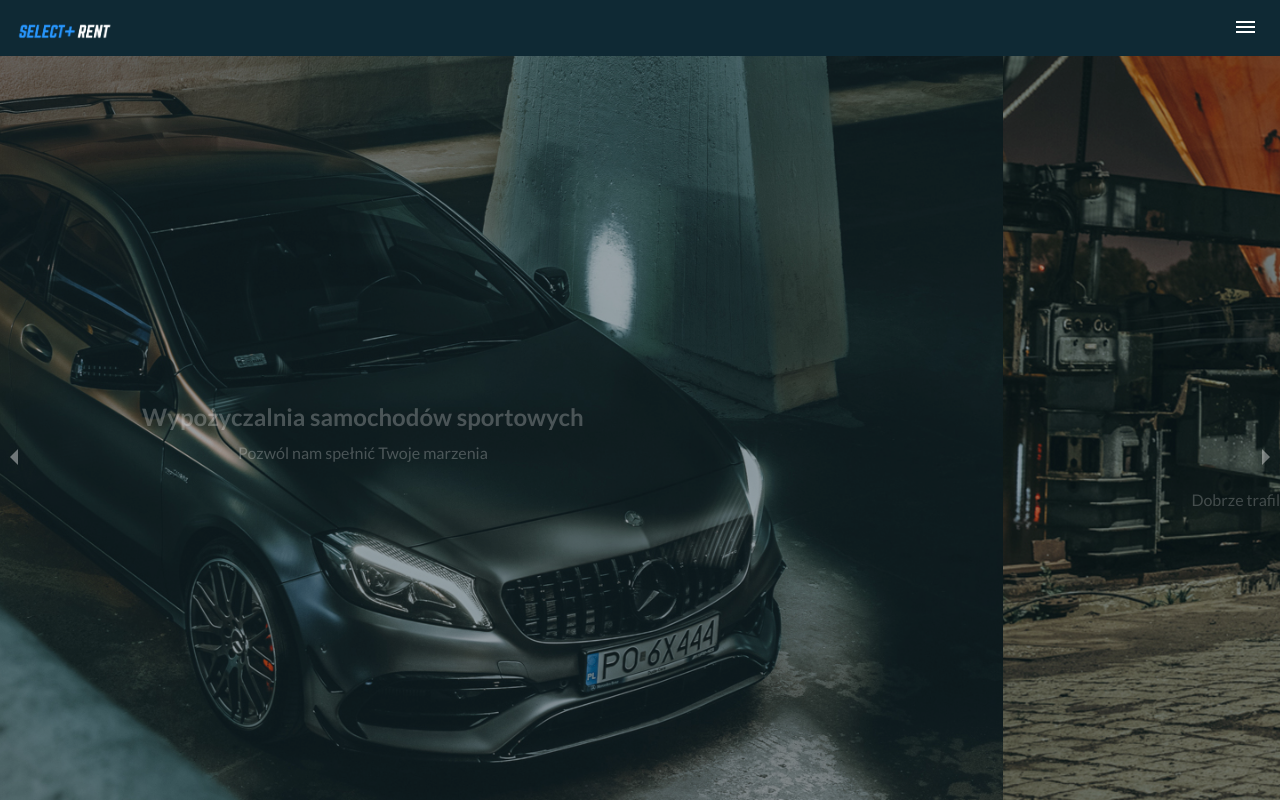
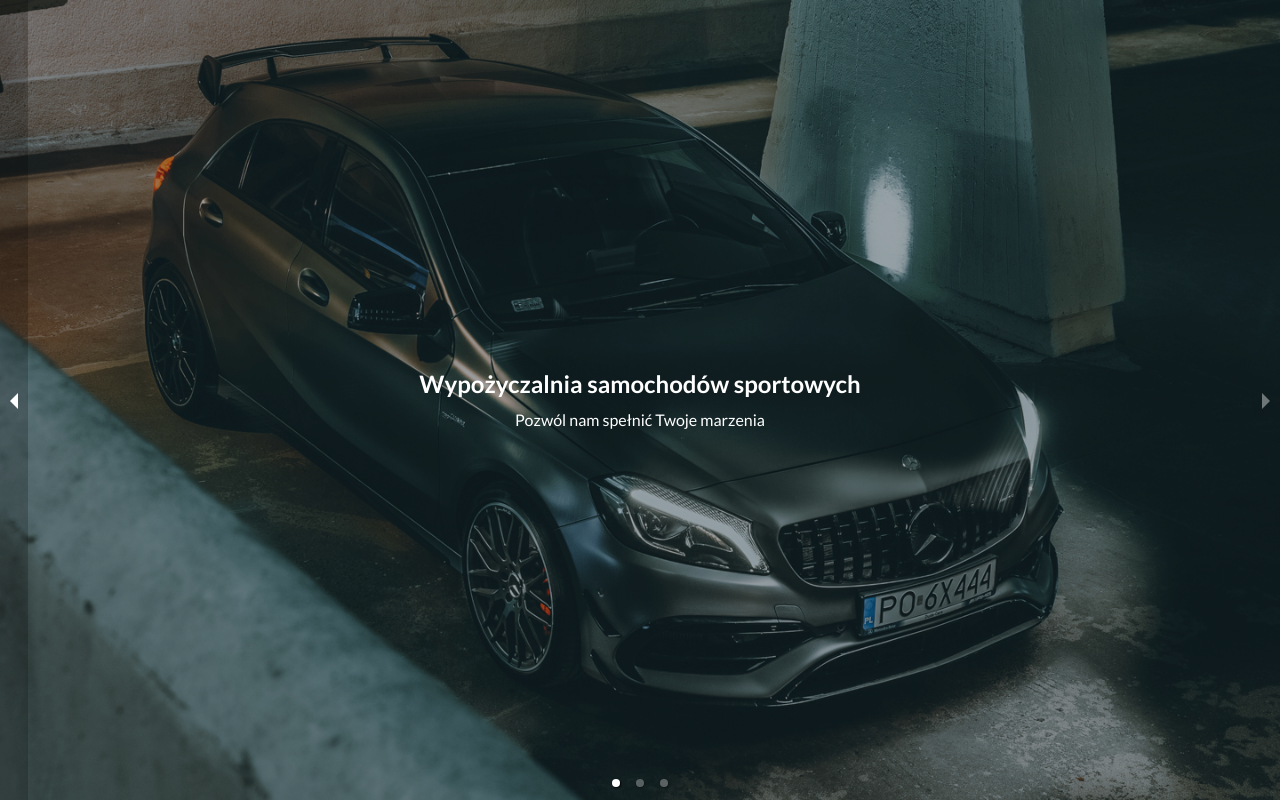
Before and after one commit to Arthvr96/Select-Plus-Rent-old, a React (Create React App) app: page / in a window 1280 px wide. Shown: the top 800 px of the page. Built offline with nearby package versions, Linux system fonts and the light colour scheme.

Commit message:
Mediaqueres for herosection, create header animations slidein and sildeout on scroll for desktop

```diff
--- a/src/components/HamburgerMenu/HamburgerMenu.js
+++ b/src/components/HamburgerMenu/HamburgerMenu.js
@@ -1,6 +1,7 @@
 import React from 'react';
 import styled from 'styled-components';
 import { zindex } from 'utilites/zindex';
+import media from 'utilites/media';
 import Navigation from 'components/Navigation/Navigation';
 
 const ButtonHamburger = styled.button`
@@ -13,6 +14,10 @@
   border: 0;
   background-color: transparent;
   cursor: pointer;
+
+  ${media.desktop`
+    display:none;
+  `}
 `;
 
 const HamburgerBox = styled.span`
@@ -100,7 +105,10 @@
             <HamburgerInner isOpen={isOpen} />
           </HamburgerBox>
         </ButtonHamburger>
-        <Navigation linkActived={this.toggleHamburger} isOpen={isOpen} />
+        <Navigation
+          linkActived={window.innerWidth < 1100 ? this.toggleHamburger : ''}
+          isOpen={isOpen}
+        />
       </>
     );
   }
--- a/src/components/Navigation/Navigation.js
+++ b/src/components/Navigation/Navigation.js
@@ -2,6 +2,7 @@
 import styled from 'styled-components';
 import { Link } from 'react-scroll';
 import { zindex } from 'utilites/zindex';
+import media from 'utilites/media';
 import { NavigationLinks as data } from 'data/navigationLinks';
 
 const NavigationSection = styled.nav`
@@ -15,6 +16,12 @@
   transform: ${({ isOpen }) => (isOpen ? 'translateX(-100vw);' : 'translateX(0);')};
   background-color: ${({ theme }) => theme.colors.tertiary};
   transition: transform 1s ease-in-out;
+
+  ${media.desktop`
+    position:static;
+    height:100%;
+    background-color: transparent;
+  `}
 `;
 
 const NavigationList = styled.ul`
@@ -26,8 +33,20 @@
   height: 100vh;
   list-style: none;
 
+  ${media.desktop`
+    flex-direction: row;
+    align-items:flex-start;
+    justify-content:flex-end;
+    height:100%;
+    padding-right: 13rem;
+  `}
+
   li {
+    margin: 2.8rem 0 0 2rem;
+    transform: translateY(-50%);
+    position: relative;
     margin-bottom: 4rem;
+    cursor: pointer;
   }
 
   li a {
@@ -36,6 +55,12 @@
     color: ${({ theme }) => theme.colors.font.secondary};
     text-decoration: none;
     text-transform: uppercase;
+
+    ${media.desktop`
+      font-size: ${({ theme }) => theme.size.desktop.s};
+      font-weight: ${({ theme }) => theme.fontWeight.normal};
+      text-transform: none;
+    `}
   }
 `;
 
@@ -52,6 +77,10 @@
   background: #0c212a;
   transform: ${({ isOpen }) => (isOpen ? 'translateY(0%);' : 'translateY(100%);')};
   transition: transform 0.8s 0.8s ease-out;
+
+  ${media.desktop`
+    display:none;
+  `}
 
   p {
     font-size: ${({ theme }) => theme.size.mobile.s};
@@ -72,6 +101,10 @@
   width: 100%;
   height: 5.6rem;
   background: #0c212a;
+
+  ${media.desktop`
+    display:none;
+  `}
 `;
 
 const Navigation = ({ isOpen, linkActived }) => {
--- a/src/templates/CarsInfo/CarsInfo.js
+++ b/src/templates/CarsInfo/CarsInfo.js
@@ -9,7 +9,7 @@
   flex-direction: column;
   align-items: center;
   width: 100%;
-  background: ${({ theme }) => theme.colors.primary};
+  background: ${({ theme }) => theme.colors.lightergrey};
 `;
 
 const Header = styled.h3`
--- a/src/templates/Header/Header.js
+++ b/src/templates/Header/Header.js
@@ -1,6 +1,7 @@
 import React, { useRef, useEffect } from 'react';
 import styled from 'styled-components';
 import { zindex } from 'utilites/zindex';
+import media from 'utilites/media';
 import HamburgerMenu from 'components/HamburgerMenu/HamburgerMenu';
 import logo from 'assets/imgaes/HeroSection/logo2.png';
 
@@ -15,12 +16,32 @@
   background-color: ${({ theme }) => theme.colors.tertiary};
   transition: transform 0.4s ease-in-out;
 
+  ${media.desktop`
+    transition: transform 0.4s ease-in-out, background-color 0.4s 0.4s ease-in-out;
+    background-color: transparent;
+    margin-top:6.4rem;
+  `}
+
   &.isHide {
     transform: translateY(-5.6rem);
   }
 
-  &.isVisible {
-    transform: translateY(0);
+  &.scaledToSmall {
+    transform: translateY(-6.4rem);
+    background-color: ${({ theme }) => theme.colors.tertiary};
+  }
+
+  &.scaledToSmall .logo {
+    width: 10rem;
+  }
+
+  &.scaledToBig {
+    transition: transform 0.4s 0.2s ease-in-out, background-color 0.4s ease-in-out;
+    background-color: transparent;
+  }
+
+  &.isHideDesktop {
+    transform: translateY(-12rem);
   }
 `;
 
@@ -28,18 +49,36 @@
   position: relative;
   z-index: ${zindex.lvl8};
   display: inline-block;
-  margin-left: 1.5rem;
+
+  a {
+    display: flex;
+    align-items: center;
+    width: 10rem;
+    margin-left: 1.5rem;
+
+    ${media.desktop`
+      width:30rem;
+      margin-left: 13rem;
+    `}
+  }
 
   img {
     width: 10rem;
     height: auto;
+    transition: width 0.4s ease-in-out;
+
+    ${media.desktop`
+      width:30rem;
+    `}
   }
 `;
 
 const Header = () => {
   let headerSection = useRef(null);
   let scrollPos = window.scrollY;
+  let scrollPosX = window.scrollY;
   let isVisable = false;
+  let isScaled = false;
 
   const changeVisable = () => {
     if (isVisable === false) {
@@ -57,17 +96,56 @@
       if (oldScrollPos < scrollPos) {
         if (window.scrollY > 57) {
           headerSection.classList.add('isHide');
-          headerSection.classList.remove('isVisible');
         }
       } else if (oldScrollPos > scrollPos) {
-        headerSection.classList.add('isVisible');
         headerSection.classList.remove('isHide');
       }
     }
   };
 
+  const showHideAnimationDesktop = () => {
+    const oldScrollPos = scrollPos;
+    scrollPos = window.scrollY;
+    if (scrollPos > window.innerHeight) {
+      if (oldScrollPos < scrollPos) {
+        headerSection.classList.add('isHideDesktop');
+      } else if (oldScrollPos > scrollPos) {
+        headerSection.classList.remove('isHideDesktop');
+      }
+    }
+  };
+
+  const scallHeaderSection = () => {
+    if (isScaled) {
+      headerSection.classList.add('scaledToSmall');
+      headerSection.classList.remove('scaledToBig');
+    } else {
+      headerSection.classList.add('scaledToBig');
+      headerSection.classList.remove('scaledToSmall');
+    }
+  };
+
+  const scallHederSectionTrigger = () => {
+    const viewPortHight = window.innerHeight;
+    scrollPosX = window.scrollY;
+
+    if (!isScaled && scrollPosX > viewPortHight / 2) {
+      isScaled = true;
+      scallHeaderSection();
+    } else if (isScaled && scrollPosX < viewPortHight / 2) {
+      isScaled = false;
+      scallHeaderSection();
+    }
+
+    showHideAnimationDesktop();
+  };
+
   useEffect(() => {
-    window.addEventListener('scroll', showHideAnimation, true);
+    if (window.innerWidth < 1100) {
+      window.addEventListener('scroll', showHideAnimation, true);
+    } else {
+      window.addEventListener('scroll', scallHederSectionTrigger, true);
+    }
   });
 
   return (
@@ -78,7 +156,7 @@
     >
       <Logo>
         <a href="/">
-          <img src={logo} alt="Select Plus Rent" />
+          <img className="logo" src={logo} alt="Select Plus Rent" />
         </a>
       </Logo>
       <HamburgerMenu isVisable={changeVisable} />
--- a/src/templates/Hero.js
+++ b/src/templates/Hero.js
@@ -13,6 +13,7 @@
 
   ${media.desktop`
     height:100vh;
+    top:0;
   `}
 `;
 
```
Also changed, not shown: src/assets/imgaes/HeroSection/logo2 copy.png (added), src/assets/imgaes/HeroSection/logo2.png.
